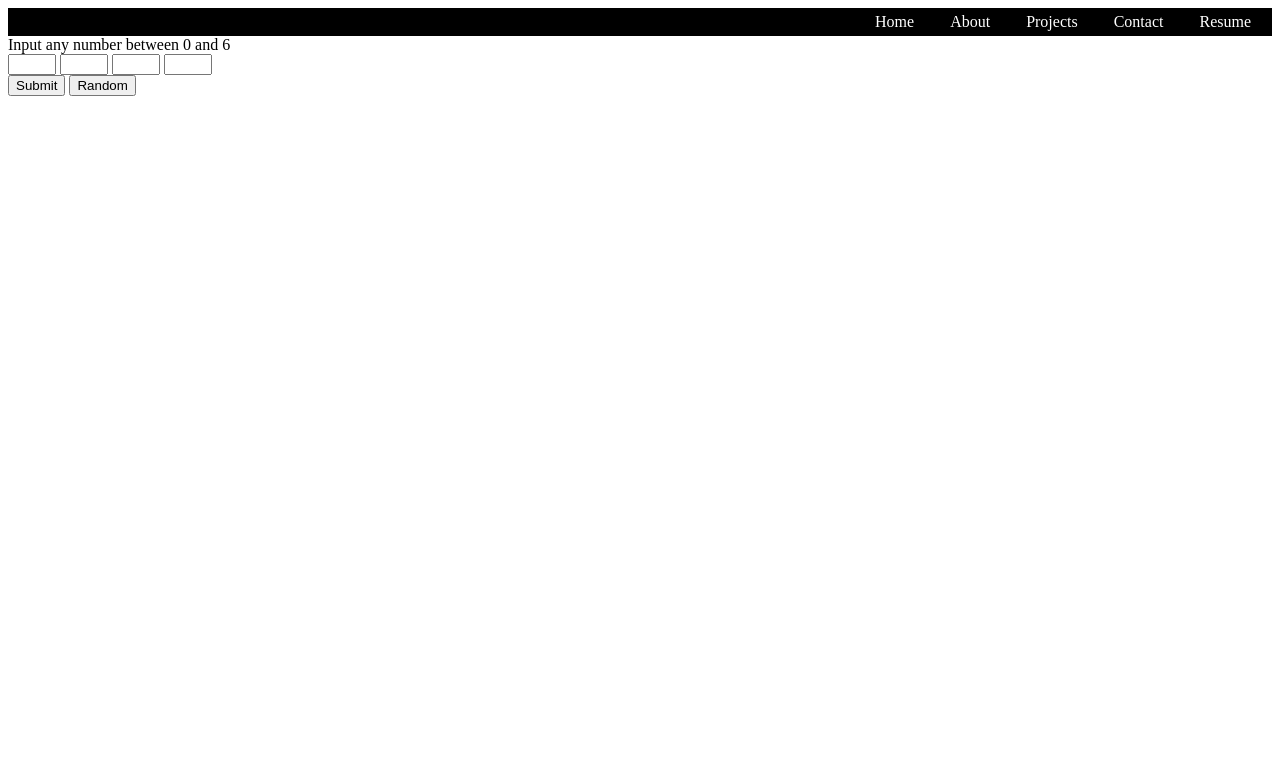
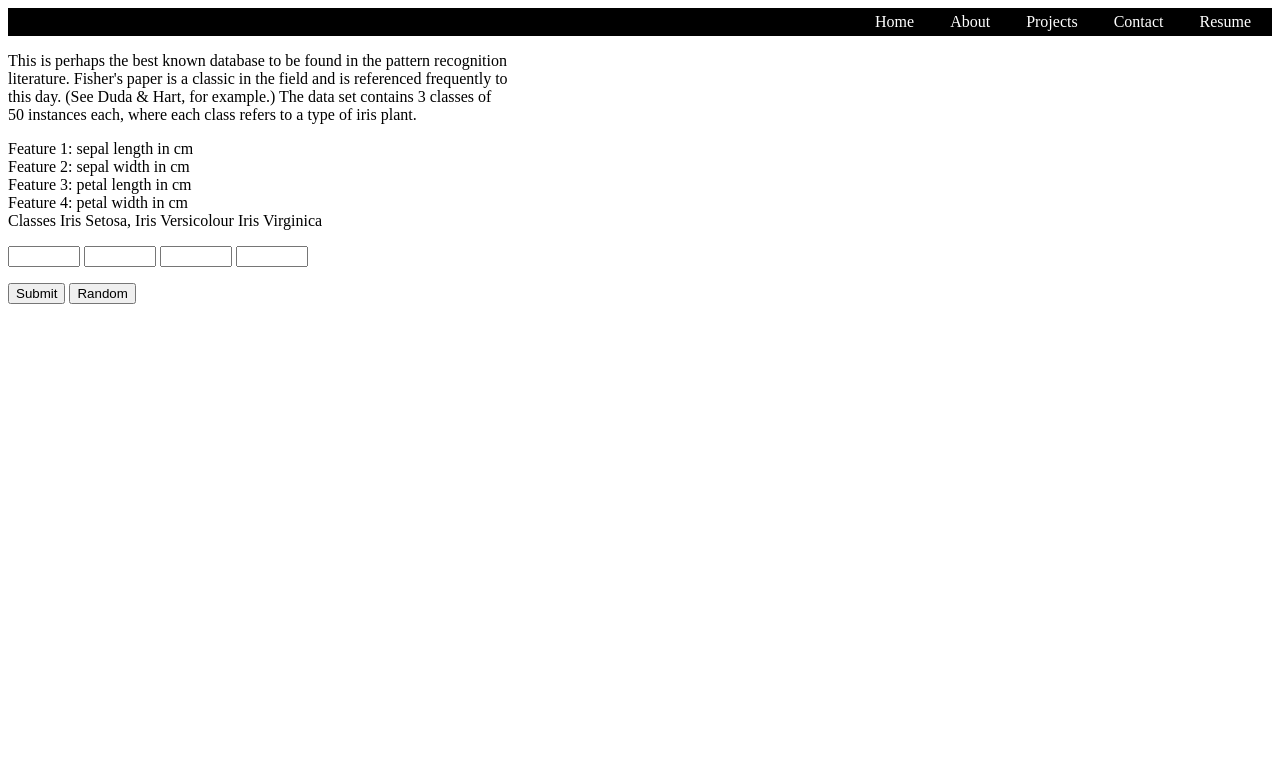
Before and after one commit to mrciolino/portfolio, a Flask app: template templates/test_project.html in a window 1280 px wide. Shown: the top 783 px of the page. Run offline with Flask 2, Linux system fonts and the light colour scheme; the template is opened without the code that fills it, so the values that code supplies are empty.

Commit message:
update with js

```diff
--- a/app.py
+++ b/app.py
@@ -1,22 +1,28 @@
+import numpy as np
 from flask import Flask, request, render_template
+import pickle
 
 app = Flask(__name__)
 
 
 @app.route('/')
-def my_form():
-    return render_template('project_1.html')
+def output():
+    # serve index template
+    return render_template('index.html')
 
 
-@app.route('/', methods=['POST'])
-def my_form_post():
-    return 'You entered: {}'.format(request.form['Description'])
+@app.route('/receiver', methods=['POST'])
+def worker():
+    # read json + reply
+    data = request.get_json()
+    result = ''
+
+    for item in data:
+        # loop over every row
+        result += str(item['make']) + '\n'
+
+    return result
 
 
-@app.route('/', methods=['POST'])
-def my_form_post():
-    return 'You entered: {}'.format(request.form['Description'])
-
-
-if __name__ == "__main":
-    app.run()
+if __name__ == "__main__":
+    app.run(debug=True)
--- a/css/style.css
+++ b/css/style.css
@@ -91,6 +91,9 @@
 
 /* Project 1  */
 /* Text area clear default */
+
+
+
 /* Test Project */
 /* textarea input */
 textarea {
@@ -104,3 +107,7 @@ textarea {
     font-size: 16px;
     resize: none;
 }
+.summary {
+   word-wrap: break-word;
+   width: 500px;
+}
--- a/index.html
+++ b/templates/index.html
@@ -18,11 +18,10 @@
     <!-- Load font awesome icons -->
     <link rel="stylesheet" href="https://cdnjs.cloudflare.com/ajax/libs/font-awesome/4.7.0/css/font-awesome.min.css">
 
-
     <!-- links to projects -->
     <h2>Project 1 Link</h2>
     <p><a href="templates/project_1.html">Novel Job Tag Classifier</a></p>
-    <!-- links to projects -->
+    <p><a href={{ url_for('cool_form') }}</a></p>
     <h2>Test Project Link</h2>
     <p><a href="templates/test_project.html">Iris Classifier</a></p>
 
--- a/templates/project_1.html
+++ b/templates/project_1.html
@@ -21,5 +21,10 @@ Input the Job Description here.
         <input name="Description" type="submit">
         </br>
     </form>
+
+
+
+
+
     </br>
 </div>
--- a/templates/test_project.html
+++ b/templates/test_project.html
@@ -1,6 +1,50 @@
 <head>
     <link rel="stylesheet" href="../css/style.css" />
 </head>
+
+<script type="text/javascript">
+    function getNumber() {
+        var max = 6.0; // The minimum number you want
+        var min = 0.0; // The maximum number you want
+        return (Math.random() * (max - min + 1) + min).toFixed(2);
+    }
+
+    // updates one DOM element given its id
+    function updateDom(id) {
+        // Sets content of <div> to number
+        document.getElementById(id).value = getNumber();
+    }
+
+    // updates all DOM elements listed
+    function updateAll() {
+        updateDom('f1');
+        updateDom('f2');
+        updateDom('f3');
+        updateDom('f4');
+    }
+
+    window.onload = function() {
+        // setup the button click
+        document.getElementById("Features").onclick = function() {
+            doWork()
+        };
+    }
+
+    function doWork() {
+        // grab the values
+        var features = [{
+            Feature_1: document.getElementById('f1').value,
+            Feature_2: document.getElementById('f2').value,
+            Feature_3: document.getElementById('f3').value,
+            Feature_4: document.getElementById('f3').value,
+        }];
+        // ajax the JSON to the server
+        $.post("receiver", features, function() {});
+        // stop link reloading the page
+        event.preventDefault();
+    }
+</script>
+
 
 <body>
     <!-- navigation bar -->
@@ -13,18 +57,28 @@
     </div>
 
     <!-- Input text area -->
-    Input any number between 0 and 6
-    <form method="POST">
-        <input type="number" name="quantity" min="0" max="6" name="n1">
-        <input type="number" name="quantity" min="0" max="6" name="n2">
-        <input type="number" name="quantity" min="0" max="6" name="n3">
-        <input type="number" name="quantity" min="0" max="6" name="n4">
-        <br>
-        <input name="Description" type="submit">
-        <input name="Random" type="submit" value="Random">
-        </br>
+    <p class="summary">
+        This is perhaps the best known database to be found in the pattern recognition literature. Fisher's paper is a classic in the field and is referenced frequently to this day. (See Duda & Hart, for example.) The data set contains 3 classes of
+        50 instances each, where each class refers to a type of iris plant.
+    </p>
+
+    <p>
+        Feature 1: sepal length in cm </br>
+        Feature 2: sepal width in cm </br>
+        Feature 3: petal length in cm </br>
+        Feature 4: petal width in cm </br>
+
+        Classes Iris Setosa, Iris Versicolour Iris Virginica
+    </p>
+
+    <form method="POST" class="Features">
+        <input type="number" name="quantity" min="0.00" max="6.00" id="f1" required="True">
+        <input type="number" name="quantity" min="0.00" max="6.00" id="f2" required="True">
+        <input type="number" name="quantity" min="0.00" max="6.00" id="f3" required="True">
+        <input type="number" name="quantity" min="0.00" max="6.00" id="f4" required="True">
     </form>
 
-
+    <input id="Features" type="button" value="Submit">
+    <input name="Random" type="button" value="Random" onclick="updateAll();">
 
 </body>
```
Also changed, not shown: projects/test project/generate_data.py (deleted, +0 -7 lines), 1 other file.
